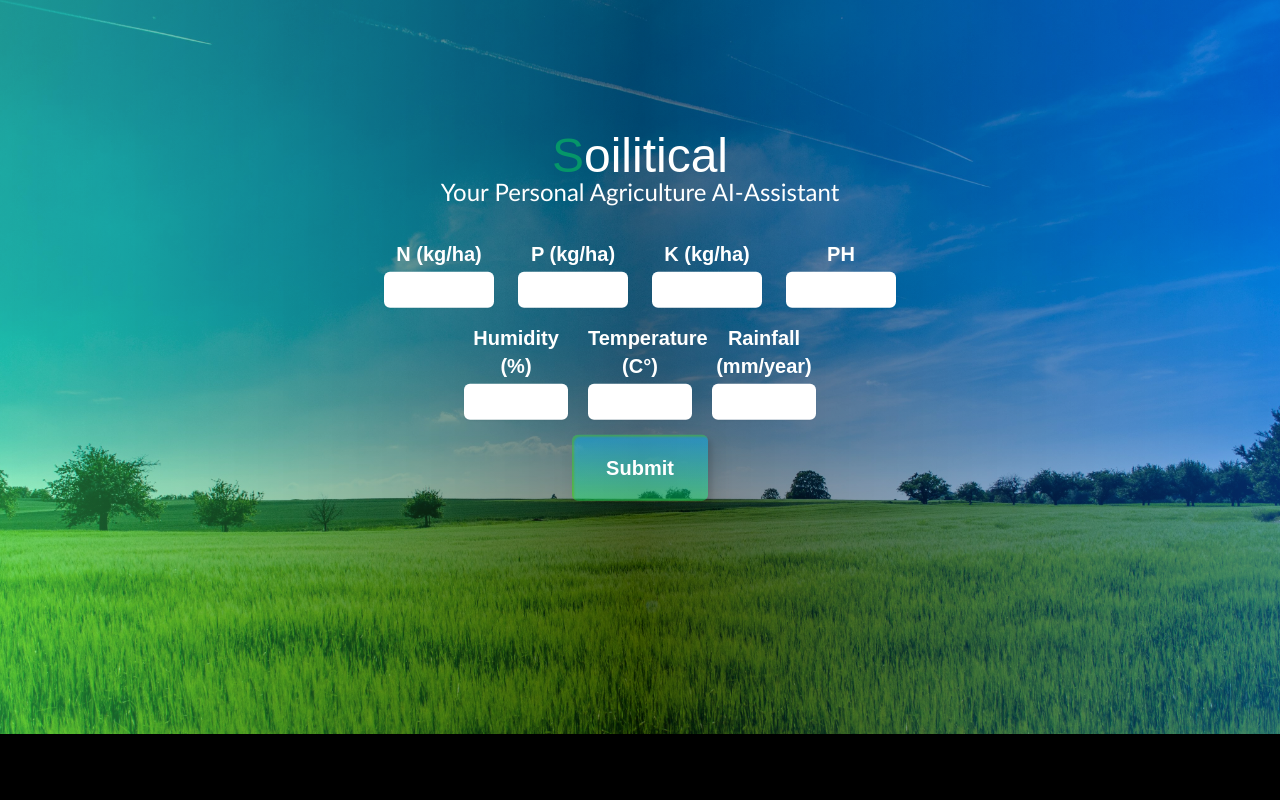
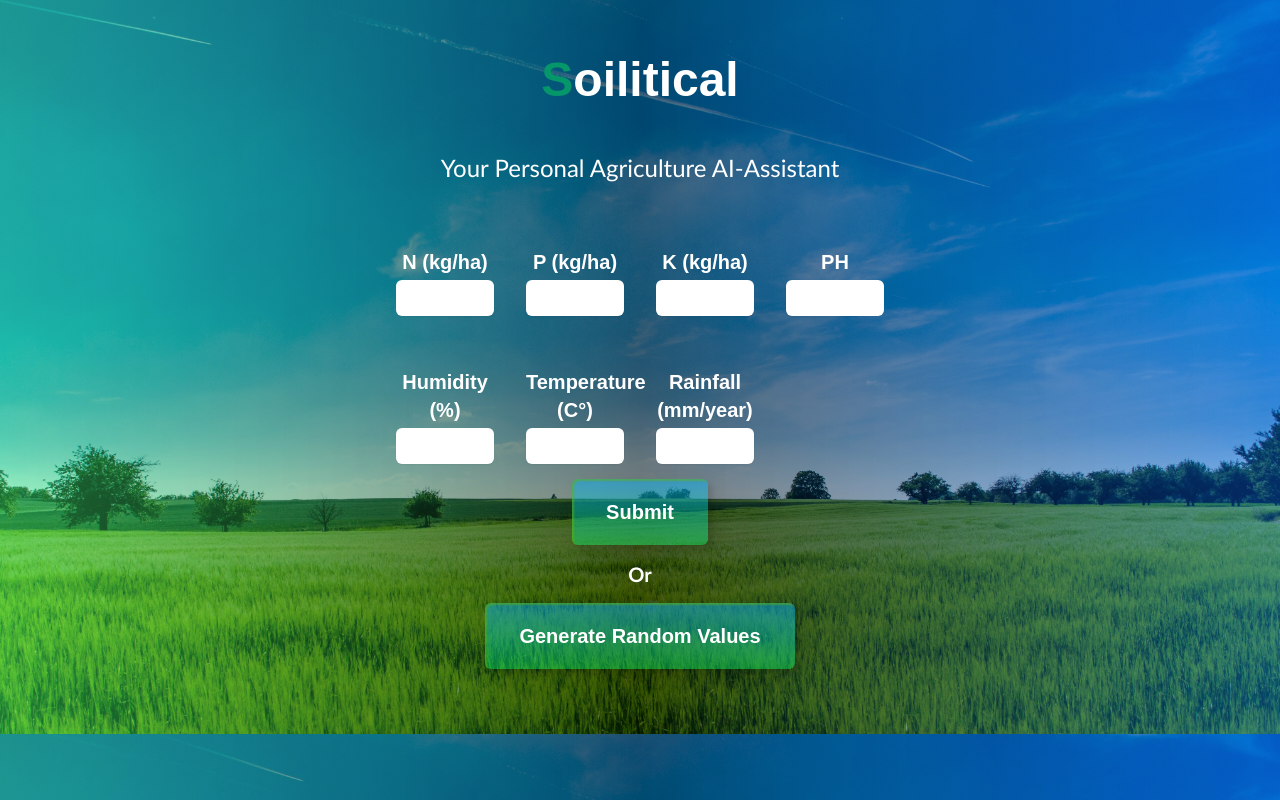
Before and after one commit to HasanAbdelhady/Soilitical, a Flask app: page /quicktry in a window 1280 px wide. Shown: the part 66-866 px from the top of the page. Before the commit the page ends 800 px from the top, so only its background shows below. Run offline with Flask 3, Linux system fonts and the light colour scheme; style sheets or scripts are compiled from the project's sources; parts of the project's set-up code (start-up, migrations or seed data) failed here and were passed over; some libraries are stand-ins or nearby versions.

Commit message:
Update quicktry.html

```diff
--- a/templates/quicktry.html
+++ b/templates/quicktry.html
@@ -1,17 +1,24 @@
 {% extends 'base.html' %} {% block content %}
-<div id="home-intro1" class="w-full relative h-dvh-full">
-  <div class="content w-11/12 xl:w-full absolute left-2/4 text-center">
-    <h1 class="w-full text-3xl -mb-1 md:text-5xl">
+<div
+  id="dash"
+  class="w-full h-screen relative flex items-center justify-center"
+>
+  <div
+    class="w-full h-screen pt-12 xl:w-full text-center items-center justify-center"
+  >
+    <h1 class="text-3xl p-2 md:text-5xl font-bold mb-4">
       <span class="text-green-600">S</span>oilitical
     </h1>
-    <p class="text-xl md:text-2xl">Your Personal Agriculture AI-Assistant</p>
-
+    <p class="text-xl p-6 md:text-2xl mb-8">
+      Your Personal Agriculture AI-Assistant
+    </p>
     <!-- Form -->
-    <form class="mt-8 w-full max-w-lg mx-auto" method="post">
+    <form class="mt-8 p-2 w-full max-w-lg mx-auto" method="post">
+      <input type="hidden" name="csrf_token" value="{{ csrf_token() }}" />
       <div class="font-bold text-xl w-full">
         <!-- N Value -->
-        <div class="grid grid-cols-4 gap-6">
-          <div class="col-span-1">
+        <div class="grid sm:grid-cols-4 sm:grid-rows-2 gap-2 sm:gap-6">
+          <div class="col-span-1 px-20 sm:px-1">
             <label
               for="n_value"
               class="block text-lg md:text-xl font-bold text-white"
@@ -21,13 +28,13 @@
               type="number"
               name="n_value"
               id="n_value"
-              min="0"
+              min="15"
               class="mt-1 focus:ring-indigo-300 md:py-2 md:px-3 focus:border-indigo-500 block w-full shadow-sm sm:text-sm border-gray-300 rounded-md text-black"
               required
             />
           </div>
           <!-- P Value -->
-          <div class="col-span-1">
+          <div class="col-span-1 px-20 sm:px-1">
             <label
               for="p_value"
               class="block text-lg md:text-xl font-bold text-white"
@@ -37,13 +44,13 @@
               type="number"
               name="p_value"
               id="p_value"
-              min="0"
+              min="15"
               class="mt-1 focus:ring-indigo-300 md:py-2 md:px-3 focus:border-indigo-500 block w-full shadow-sm sm:text-sm border-gray-300 rounded-md text-black"
               required
             />
           </div>
           <!-- K Value -->
-          <div class="col-span-1">
+          <div class="col-span-1 px-20 sm:px-1">
             <label
               for="k_value"
               class="block text-lg md:text-xl font-bold text-white"
@@ -53,18 +60,18 @@
               type="number"
               name="k_value"
               id="k_value"
-              min="0"
+              min="15"
               class="mt-1 focus:ring-indigo-300 md:py-2 md:px-3 focus:border-indigo-500 block w-full shadow-sm sm:text-sm border-gray-300 rounded-md text-black"
               required
             />
           </div>
           <!-- PH Values -->
-          <div class="col-span-1">
+          <div class="col-span-1 px-20 sm:px-1">
             <label
               for="ph_values"
               class="block text-lg md:text-xl font-bold text-white"
-              >PH
-            </label>
+              >PH</label
+            >
             <input
               type="number"
               name="ph_values"
@@ -76,12 +83,8 @@
               required
             />
           </div>
-        </div>
-        <div
-          class="grid w-full grid-cols-3 grid-flow-dense gap-5 px-6 md:px-20 mt-4"
-        >
           <!-- Humidity -->
-          <div class="col-span-1">
+          <div class="col-span-1 px-20 sm:px-1">
             <label
               for="humidity"
               class="block text-lg md:text-xl font-bold text-white"
@@ -98,10 +101,10 @@
             />
           </div>
           <!-- Temperature -->
-          <div class="col-span-1">
+          <div class="col-span-1 px-20 sm:px-1">
             <label
               for="temperature"
-              class="block text-lg md:text-xl mx-font-bold text-white"
+              class="block text-lg md:text-xl font-bold text-white"
               >Temperature (C°)</label
             >
             <input
@@ -114,37 +117,49 @@
               required
             />
           </div>
-
-          <div class="col-span-1">
+          <div class="col-span-1 px-20 sm:px-1">
             <label
-              for="temperature"
+              for="rainfall"
               class="block text-lg md:text-xl font-bold text-white"
               >Rainfall (mm/year)</label
             >
             <input
               type="number"
               name="rainfall"
-              id="temperature"
+              id="rainfall"
               min="0"
+              max="2600"
               class="mt-1 focus:ring-indigo-300 md:py-2 md:px-3 focus:border-indigo-500 block w-full shadow-sm sm:text-sm border-gray-300 rounded-md text-black"
               required
             />
           </div>
         </div>
         <!-- Submit Button -->
-        <div class="col-span-4">
-          <button type="submit" class="hero-btn inline-block text-xl font-bold">
+        <div class="">
+          <button
+            type="submit"
+            id="submit"
+            class="hero-btn inline-block text-xl font-bold"
+          >
             Submit
+          </button>
+          <p>Or</p>
+          <button
+            type="button"
+            onclick="generateRandomValuesAndSubmit()"
+            class="hero-btn inline-block text-xl font-bold"
+          >
+            Generate Random Values
           </button>
         </div>
       </div>
     </form>
     {% if prediction %}
-    <h1 class="text-3xl">Prediction: {{ prediction }}</h1>
-    <div class="flex w-full justify-center mt-4">
+    <div class="flex flex-col p-2 items-center justify-center mt-4">
+      <h1 class="text-3xl">Prediction: {{ prediction }}</h1>
       <img
         id="img"
-        class="w-96 rounded-md"
+        class="w-96 h-54 rounded-md mt-4"
         src="../static/{{prediction}}.jpg"
         alt=""
       />
```
